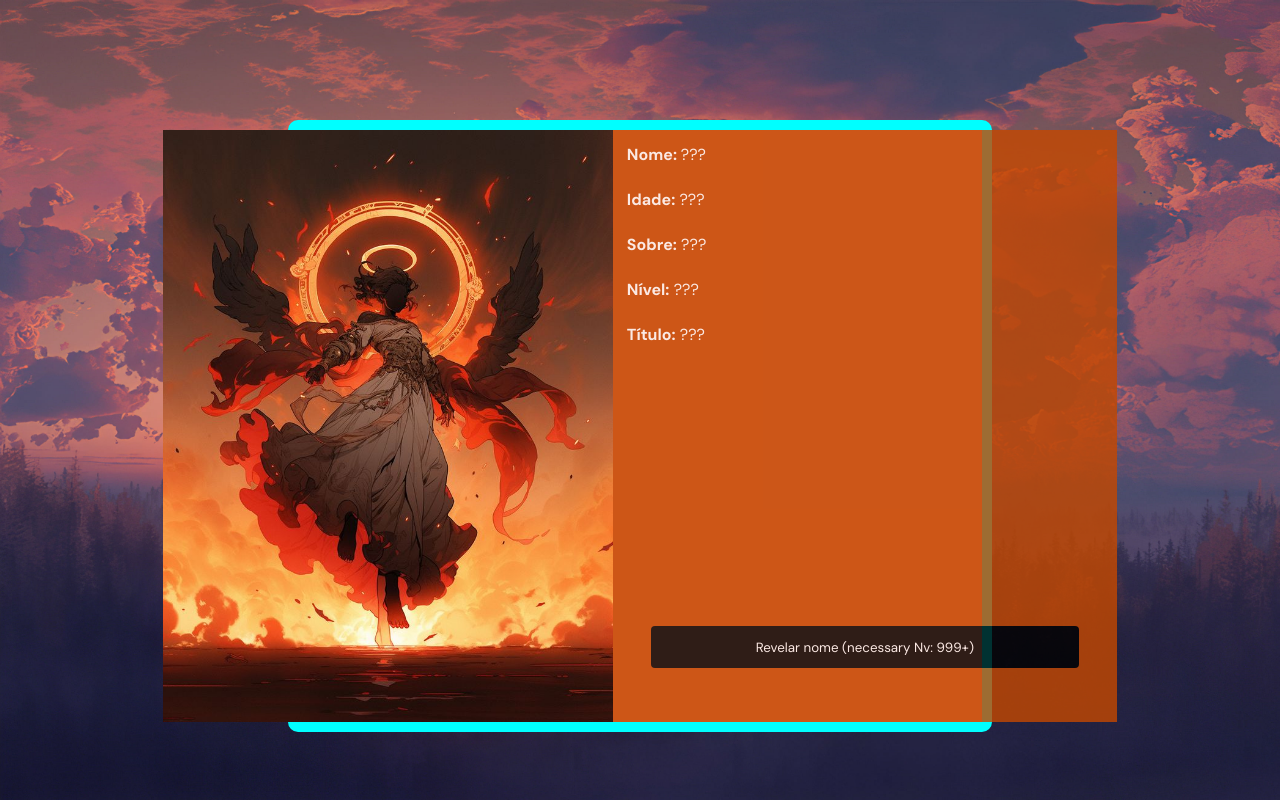
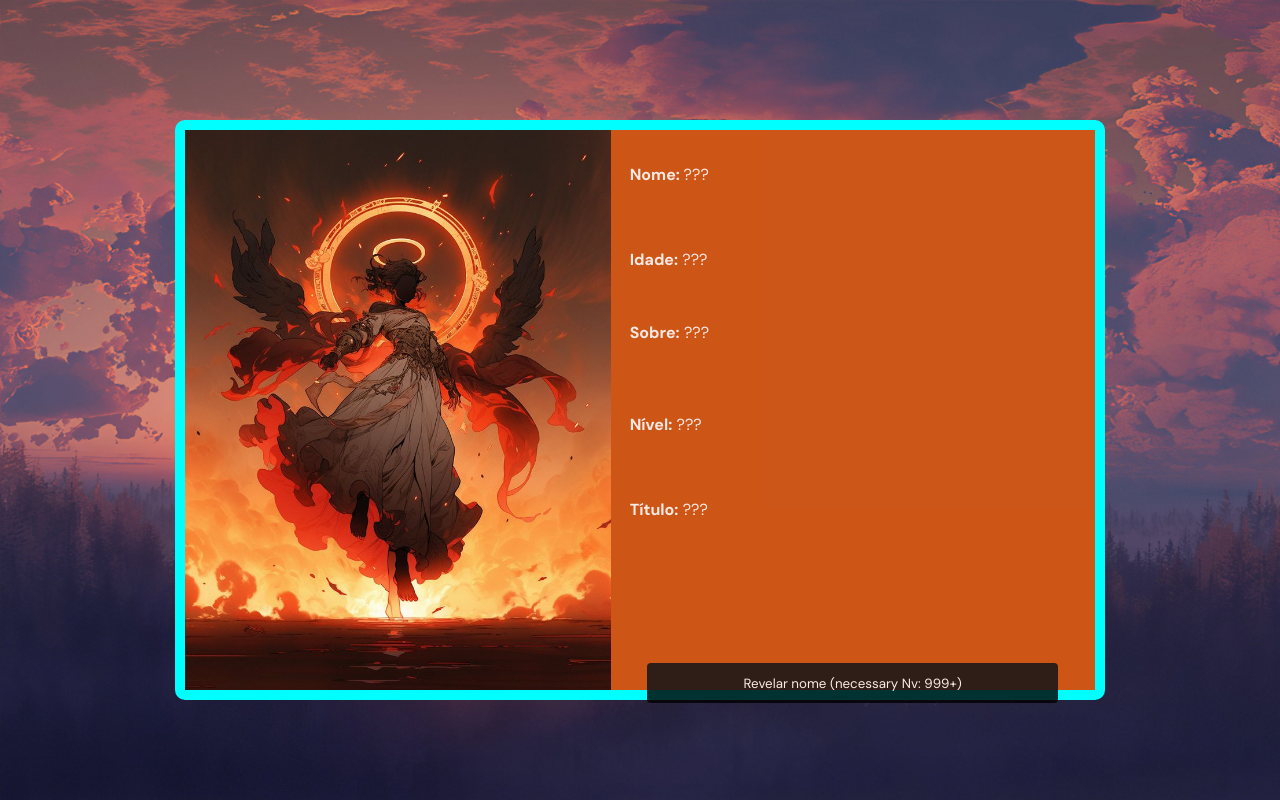
Before and after one commit to Vitor-Renato/Atividades-dia-27, a plain HTML site: page index.html in a window 1280 px wide. Drawn offline with Linux system fonts and the light colour scheme.

Commit message:
atualização do código

```diff
--- a/Style/style.css
+++ b/Style/style.css
@@ -13,40 +13,51 @@ body {
     background-repeat: no-repeat;
 }
 
+#sobre{
+    width: 480px;
+    height: 76px;
+    padding: 18px 0 0 15px;
+
+}
+
 .container {
     display: flex;
     justify-content: center;
-    height: 100vh;
+    height: 100vh !important;
+    width: 100vw !important;
     padding-top: 15vh;
-    border-color: aquamarine;
-
 }
 
-.cabecalho {
+.conteudo {
     display: flex;
     justify-content: center;
     background-color: rgb(238, 146, 118);
-    height: 90% !important;
-    width: 55%;
     border: 10px solid aqua;
     border-radius: 10px;
+    padding: none;
+    margin-bottom: 100px;
 
 
 }
 
-.cabecalho h1,
-p {
+.conteudo h1 {
     padding: 10px;
     width: 500px;
+
+}
+.espaco{
+    padding: 30px 0 30px 15px;
+
 
 }
 
 .complementoPerfil {
     background-color: rgb(197, 72, 0);
     opacity: 0.8;
-    color: white
+    color: white;
+    width: 100%;
+    height: 100%;
 }
-
 .complementoPerfil p {
     margin-left: 4px;
     margin-top: 4px;
@@ -67,7 +78,7 @@ p {
     align-items: center;
     flex-direction: column;
     justify-content: end;
-    height: 40vh;
+    height: 20vh;
 
 
 }
@@ -79,7 +90,7 @@ p {
     border: none;
     border-radius: 4px;
     width: 85%;
-    height: 13%;
+    height: 25%;
     margin: 0 0 7px 0;
 }
 .btn-atualizarName:hover{
--- a/index.html
+++ b/index.html
@@ -22,16 +22,16 @@
 
 
     <div class="container">
-      <div class="cabecalho">
+      <div class="conteudo">
         <img class="perfil" src="./imagens/perfil.jpg" alt="" />
         <div class="complementoPerfil">
-          <p id="nome"><b>Nome: </b> ???</p>
-          <p id="idade"><b>Idade:</b> ???</p>
+          <p class="espaco" id="nome"><b>Nome: </b> ???</p>
+          <p class="espaco" id="idade"><b>Idade:</b> ???</p>
           <p id="sobre">
             <b>Sobre:</b> ???
           </p>
-          <p id="nivel"><b>Nível:</b> ???</p>
-          <p id="titulo"><b>Título:</b> ???</p>
+          <p class="espaco" id="nivel"><b>Nível:</b> ???</p>
+          <p class="espaco" id="titulo"><b>Título:</b> ???</p>
 
           <div class="position-button">
             <button name="Revelarname" onclick="mudancaNome()" class="btn-atualizarName">
```
